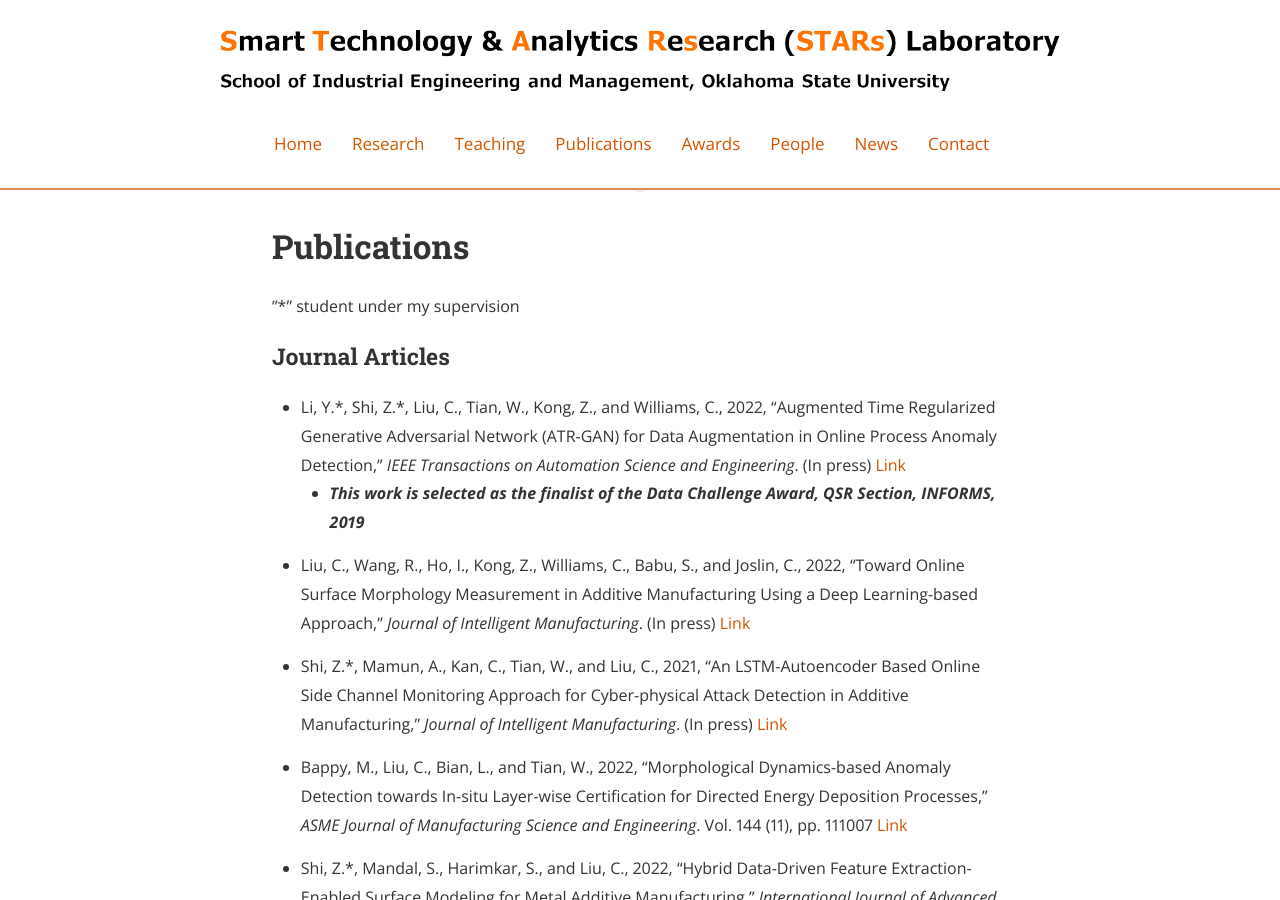
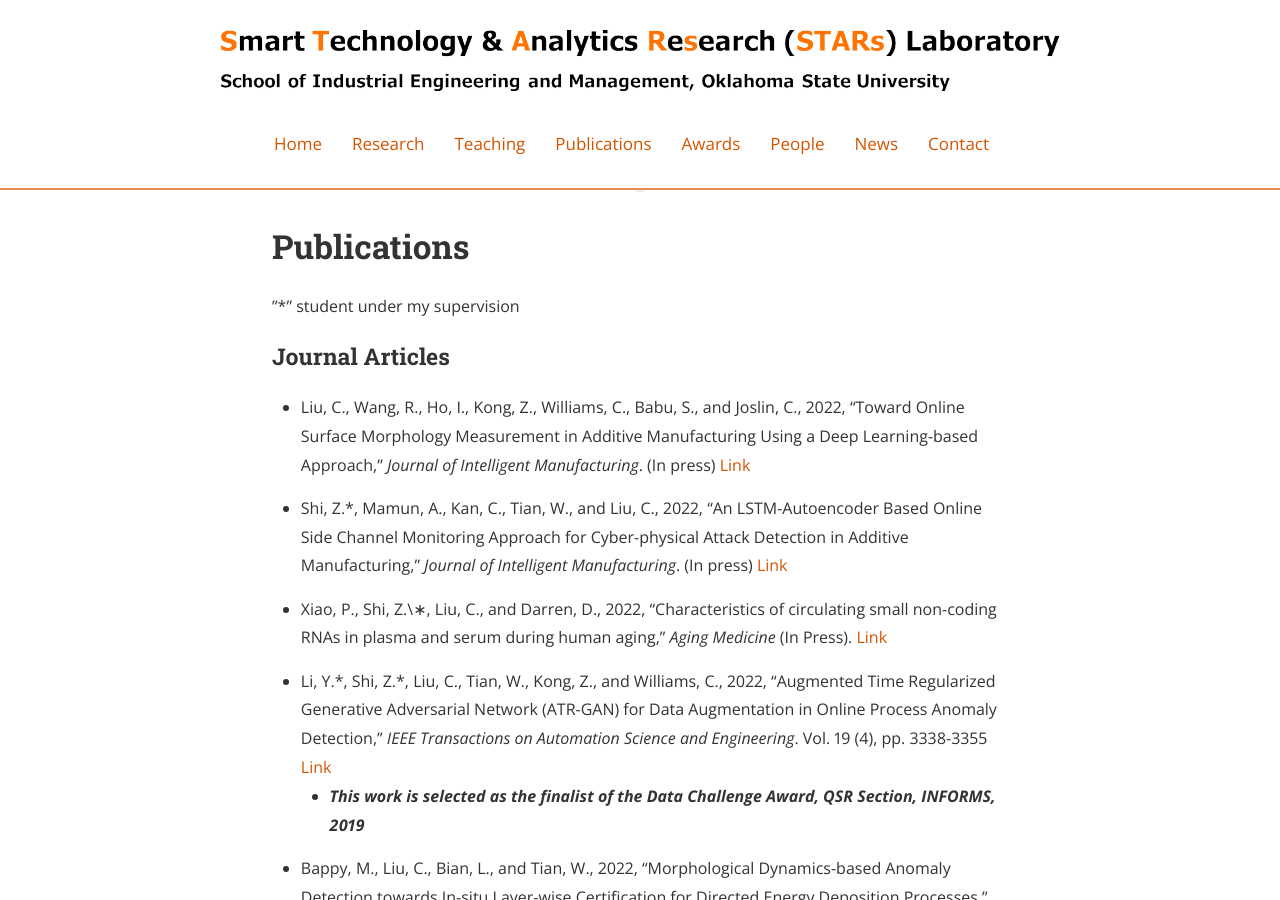
Before and after one commit to stars-laboratory/stars-laboratory.github.io, a Jekyll site: the page built from Dpublications.md, in a window 1280 px wide and 900 px high. Built offline with Jekyll 4.4.1, drawn with Linux system fonts in a browser that asks for light colours; nearby versions of some CDN libraries; some of the changed text lies outside the part shown.

Commit message:
Update Dpublications.md

```diff
--- a/Dpublications.md
+++ b/Dpublications.md
@@ -11,12 +11,15 @@ main_nav: true
 
 ### Journal Articles
 
-* Li, Y.\*, Shi, Z.\*, Liu, C., Tian, W., Kong, Z., and Williams, C., 2022, "Augmented Time Regularized Generative Adversarial Network (ATR-GAN) for Data Augmentation in Online Process Anomaly Detection," *IEEE Transactions on Automation Science and Engineering*. (In press) [Link](https://doi.org/10.1109/TASE.2021.3118635)
-    * ***This work is selected as the finalist of the Data Challenge Award, QSR Section, INFORMS, 2019***
-
 * Liu, C., Wang, R., Ho, I., Kong, Z., Williams, C., Babu, S., and Joslin, C., 2022, “Toward Online Surface Morphology Measurement in Additive Manufacturing Using a Deep Learning-based Approach," *Journal of Intelligent Manufacturing*. (In press) [Link](https://doi.org/10.1007/s10845-022-01933-0)
 
-* Shi, Z.\*, Mamun, A., Kan, C., Tian, W., and Liu, C., 2021, "An LSTM-Autoencoder Based Online Side Channel Monitoring Approach for Cyber-physical Attack Detection in Additive Manufacturing," *Journal of Intelligent Manufacturing*. (In press) [Link](https://doi.org/10.1007/s10845-021-01879-9)
+* Shi, Z.\*, Mamun, A., Kan, C., Tian, W., and Liu, C., 2022, "An LSTM-Autoencoder Based Online Side Channel Monitoring Approach for Cyber-physical Attack Detection in Additive Manufacturing," *Journal of Intelligent Manufacturing*. (In press) [Link](https://doi.org/10.1007/s10845-021-01879-9)
+
+* Xiao, P., Shi, Z.\∗, Liu, C., and Darren, D., 2022, “Characteristics of circulating small non-coding RNAs in
+plasma and serum during human aging,” *Aging Medicine* (In Press). [Link](https://doi.org/10.1002/agm2.12241)
+
+* Li, Y.\*, Shi, Z.\*, Liu, C., Tian, W., Kong, Z., and Williams, C., 2022, "Augmented Time Regularized Generative Adversarial Network (ATR-GAN) for Data Augmentation in Online Process Anomaly Detection," *IEEE Transactions on Automation Science and Engineering*. Vol. 19 (4), pp. 3338-3355 [Link](https://doi.org/10.1109/TASE.2021.3118635)
+    * ***This work is selected as the finalist of the Data Challenge Award, QSR Section, INFORMS, 2019***
 
 * Bappy, M., Liu, C., Bian, L., and Tian, W., 2022, “Morphological Dynamics-based Anomaly Detection towards In-situ Layer-wise Certification for Directed Energy Deposition Processes," *ASME Journal of Manufacturing Science and Engineering*. Vol. 144 (11), pp. 111007 [Link](https://doi.org/10.1115/1.4054805)
 
@@ -52,7 +55,9 @@ main_nav: true
 
 ### Pre-print articles
 
-* Li, Y.\*, Zhao, C., and Liu, C., “Model-Informed Generative Adversarial Network (MI-GAN) for Optimal Power Flow (OPF) Problem," *arXiv*. [Link](https://arxiv.org/abs/2206.01864)
+* Li, Y.\*, Zhao, C., and Liu, C., 2022, “Model-Informed Generative Adversarial Network (MI-GAN) for Optimal Power Flow (OPF) Problem," *arXiv*. [Link](https://arxiv.org/abs/2206.01864)
+
+* Shi, Z.\∗, Li, Y.\∗, and Liu, C., 2022, “Knowledge Distillation-based Information Sharing for Online Process Monitoring in Decentralized Manufacturing System,” *arXiv*.
 
 * Li, Y.\*, Lin, Y., and Liu, C., 2022, “A Generative Adversarial Network-based Selective Ensemble Characteristic-to-Expression Synthesis (SE-CTES) Approach and Its Applications in Healthcare," *arXiv*. [Link](https://arxiv.org/abs/2205.14751)
    * ***This work received the Best Poster Award in the 2020 IJCAI BOOM Workshop***
@@ -93,3 +98,8 @@ main_nav: true
 * Liu, C., Wang, R., Kong, Z., Babu, S., Joslin, C., and Ferguson, J., 2019, "Real-time 3D Surface Measurement in Additive Manufacturing Using Deep Learning," *The Proceedings of the 30th Annual International Solid Freeform Fabrication Symposium - An Additive Manufacturing Conference*, Austin, TX, August 12-14, 2019. [Link](https://repositories.lib.utexas.edu/handle/2152/90332)
 
 * Liu, C., Roberson, D. and Kong, Z., "Textural Analysis-based Online Closed-Loop Quality Control for Additive Manufacturing Process," *IISE Annual Conference*, Pittsburgh, PA, May 20-23, 2017. [Link](https://www.researchgate.net/publication/316171394_Textural_Analysis-based_Online_Closed-Loop_Quality_Control_for_Additive_Manufacturing_Processes)
+
+### Book Chapters
+
+* Dou, C., Liu, C., Elkins, D., and Kong, Z., 2022, “Online Monitoring and Control of Polymer Additive
+Manufacturing Processes,” *ASM Handbook* Vol. 24A. (In Press)
```
